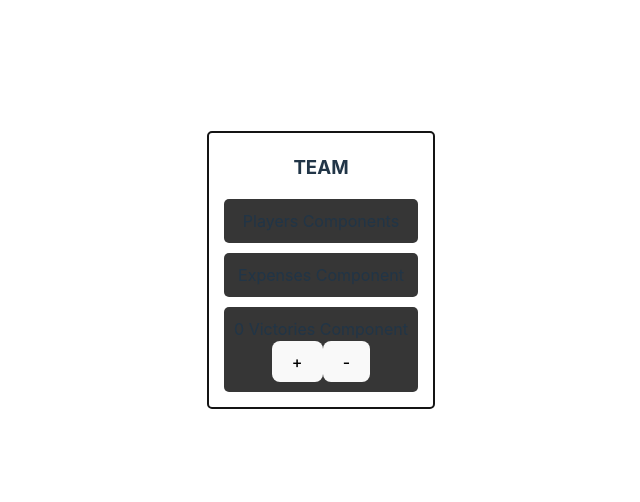
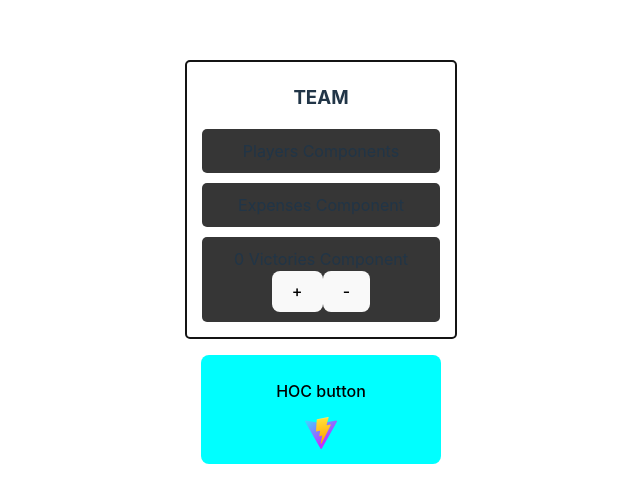
Before and after one commit to regola-Tacens/react-patterns, a React (Vite) app: page / in a window 1280 px wide. Shown: the part 130-632 px from the top of the page, without its empty margins (319-959 px from the left). Built offline with nearby package versions, Linux system fonts and the light colour scheme.

Commit message:
added HOC pattern

```diff
--- a/src/App.tsx
+++ b/src/App.tsx
@@ -1,10 +1,12 @@
 import './App.css'
 import CompositionPattern from './components/compositionPattern'
+import HOCPattern from './components/HOCPattern'
 
 function App() {
   return (
     <div className="App">
       <CompositionPattern />
+      <HOCPattern />
     </div>
   )
 }
--- /dev/null
+++ b/src/components/HOCPattern/ButtonWithStyle.tsx
@@ -0,0 +1,19 @@
+// library imports
+import { ReactElement, ReactNode } from "react"
+
+// style imports
+import '../../styles/hoc-pattern.css'
+
+type ButtonWithStyleProps = {
+  children: ReactElement | ReactNode
+}
+
+const ButtonWithStyle = ({children}: ButtonWithStyleProps) => {
+  return (
+    <button className="hoc-button">
+      {children}
+    </button>
+)
+}
+
+export default ButtonWithStyle
--- /dev/null
+++ b/src/components/HOCPattern/index.tsx
@@ -0,0 +1,14 @@
+// library imports
+import ButtonWithStyle from "./ButtonWithStyle"
+
+const HOCPattern = () => {
+
+  return (
+      <ButtonWithStyle>
+        <p>HOC button</p>
+        <img src='./vite.svg' />
+      </ButtonWithStyle>
+  )
+}
+
+export default HOCPattern
--- a/src/components/compositionPattern/index.tsx
+++ b/src/components/compositionPattern/index.tsx
@@ -1,7 +1,6 @@
 import Team from "./team/Team"
 
 const CompositionPattern = () => {
-
 return (
     <Team>
       <Team.Players />
--- /dev/null
+++ b/src/styles/hoc-pattern.css
@@ -0,0 +1,6 @@
+.hoc-button {
+  background-color: aqua;
+  color: black;
+  width: 15rem;
+  margin: 1rem;
+}
```
